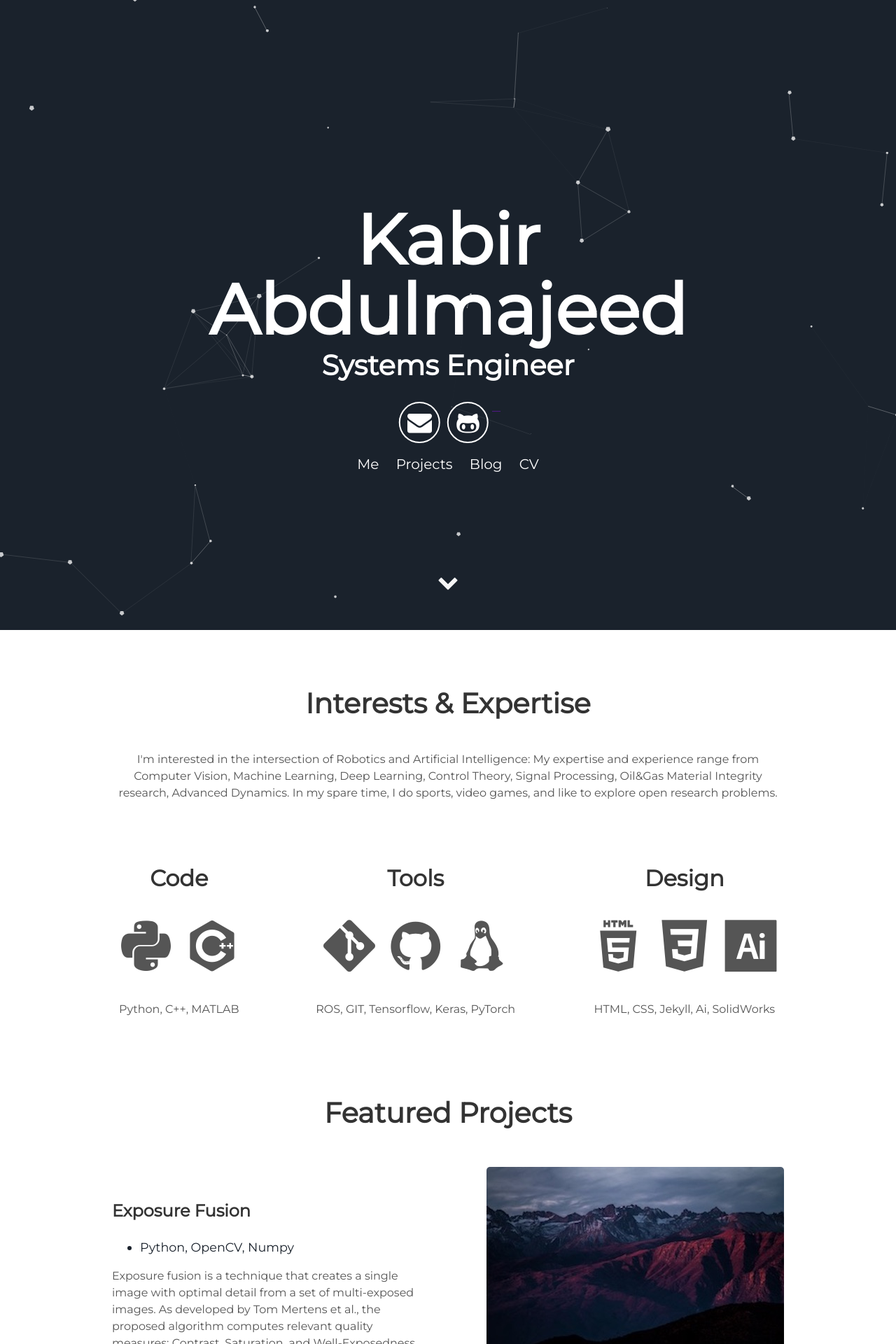
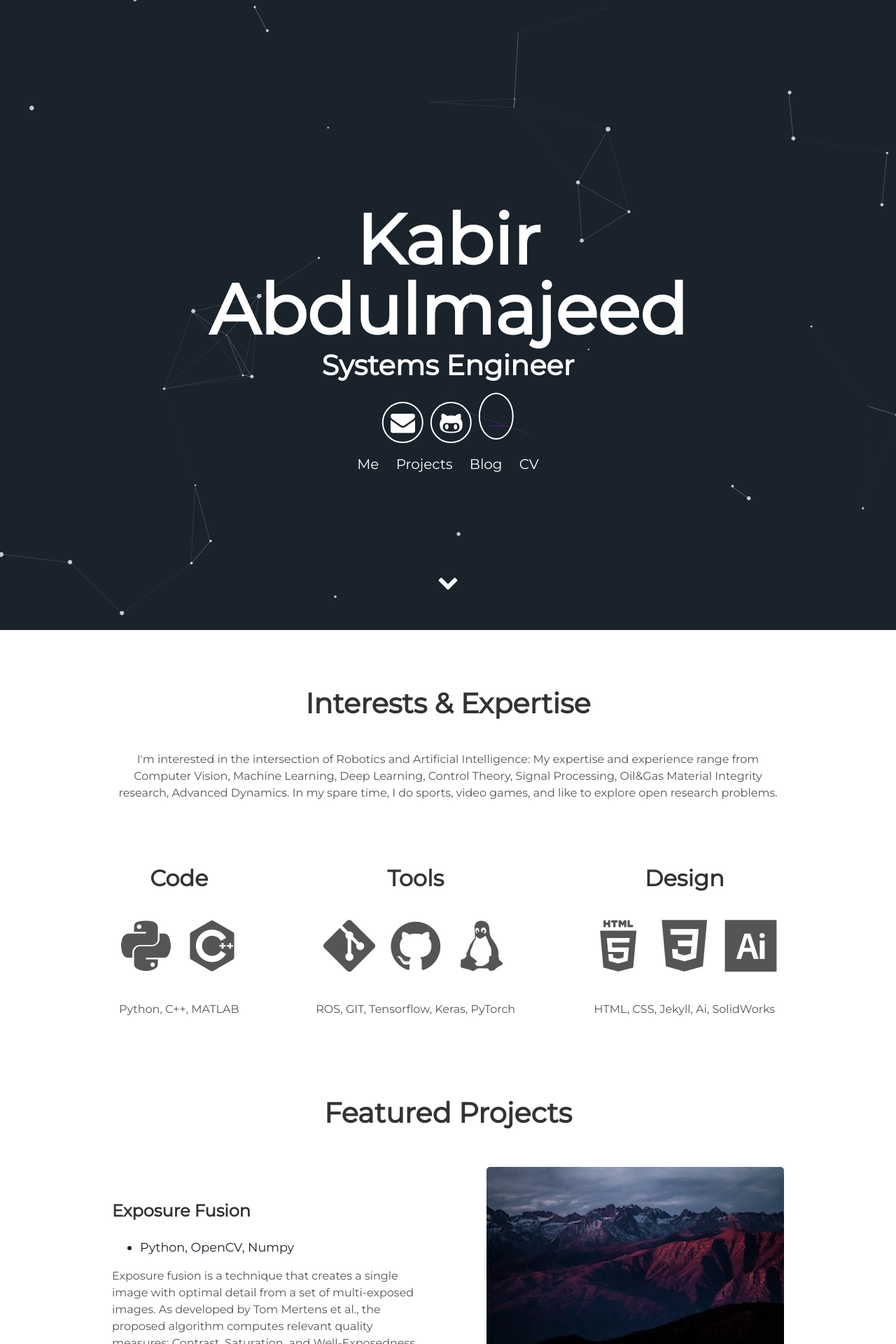
Before and after one commit to kbmajeed/kbmajeed.github.io, a Jekyll site: the page built from index.html, in a window 1280 px wide. Shown: the top 1920 px of the page at 70% size. Built offline with Jekyll 4.4.1, drawn with Linux system fonts in a browser that asks for light colours.

Commit message:
Update header.html

```diff
--- a/_includes/header.html
+++ b/_includes/header.html
@@ -7,7 +7,7 @@
       <div class="header-icons">
         <a aria-label="Send email" href=mailto:kbmajeed1@gmail.com><i class="icon fa fa-envelope"></i></a>
         <a aria-label="My Github" target="_blank" href="https://github.com/kbmajeed"><i class="icon fa fa-github-alt" aria-hidden="true"></i></a>
-        <a aria-label="My LinkedIn" target="_blank" href=""><i class="fab fa-linkedin" aria-hidden="true"></i></a>
+        <a aria-label="My LinkedIn" target="_blank" href=""><i class="icon fab fa-linkedin" aria-hidden="true"></i></a>
       </div>
       <div class="header-links">
         <a class="link" href="#about" data-scroll>Me</a>
```
